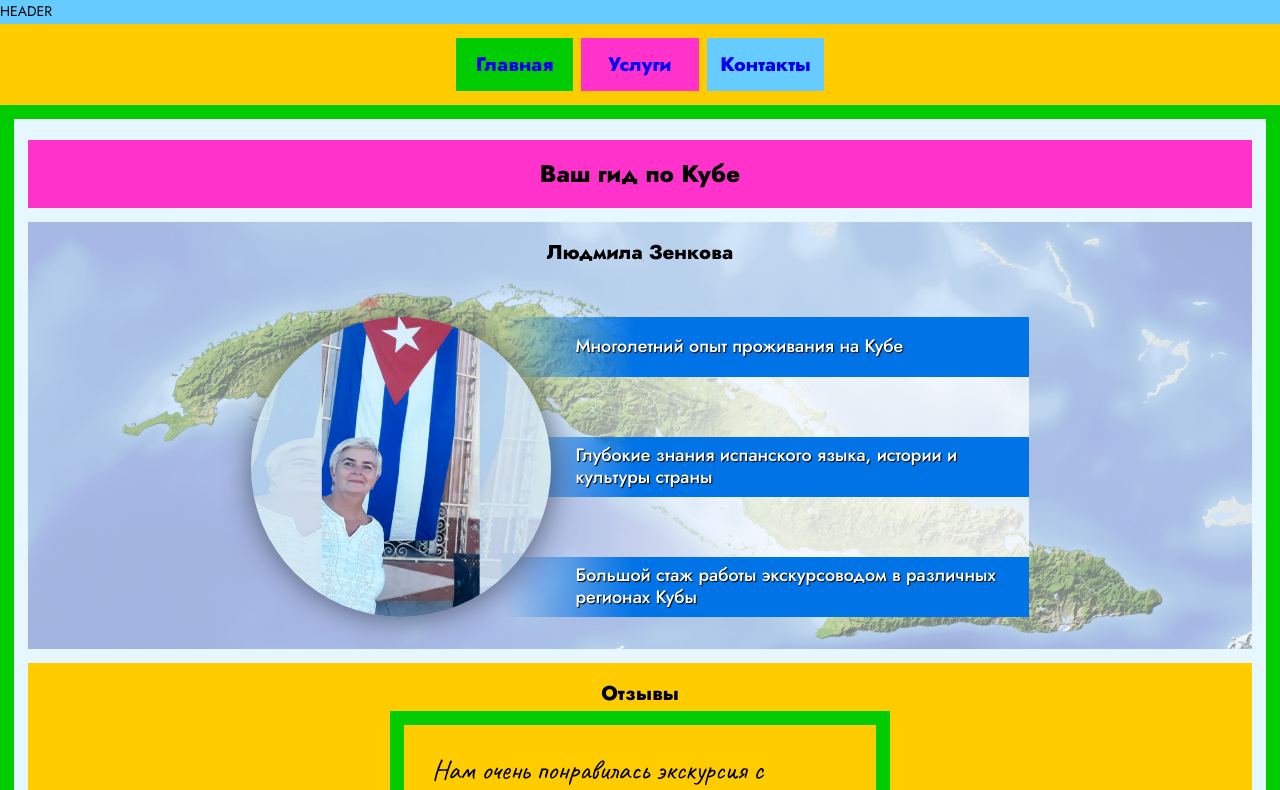
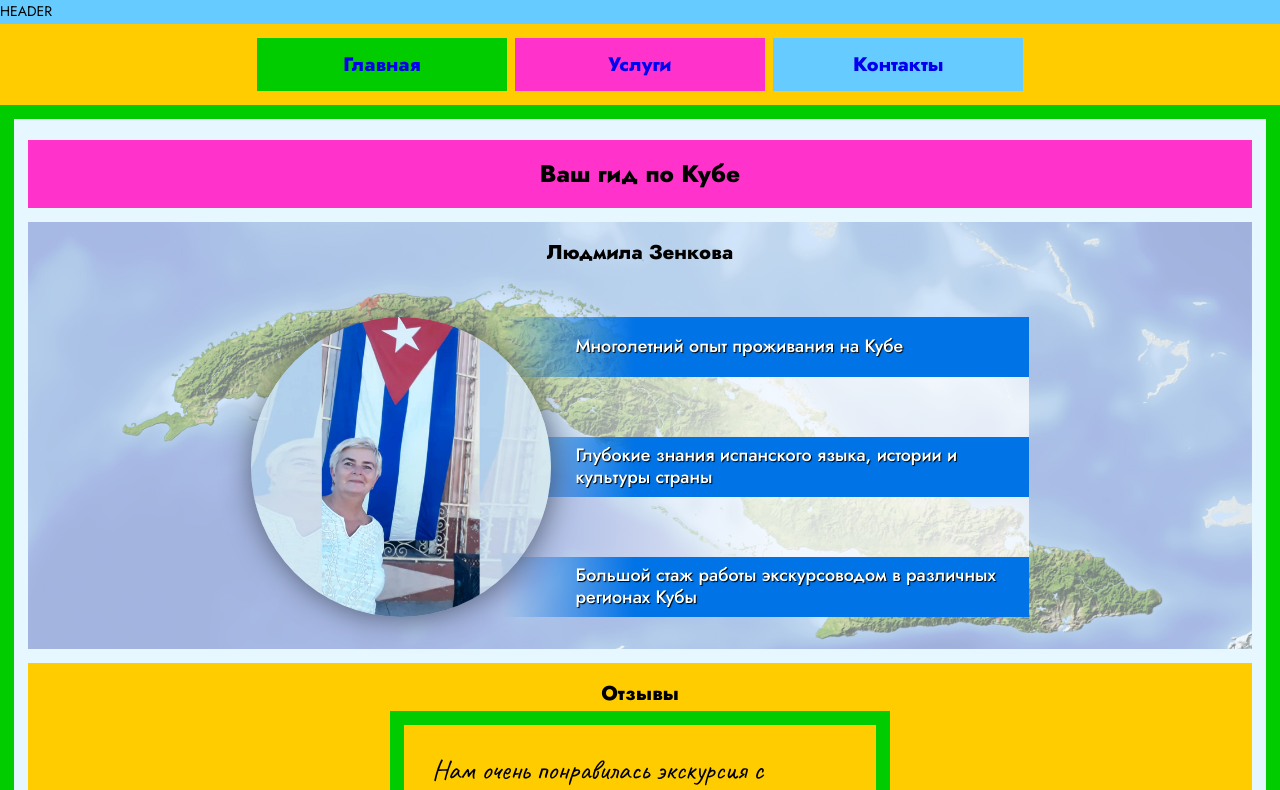
Before and after one commit to igoryen/zenkova, a React (Create React App) app: page / in a window 1280 px wide. Shown: the top 790 px of the page. Built offline with nearby package versions, Linux system fonts and the light colour scheme.

Commit message:
Updated the width of Main Nav buttons.

```diff
--- a/src/styles/components/mainNav.scss
+++ b/src/styles/components/mainNav.scss
@@ -14,12 +14,11 @@
         font-weight: 600;
         list-style: none;
         margin: 0 0.2em;
-        min-width: 6em;
-        // padding: 0.5em;
         text-align: center;
+        display: flex;
 
         a {
-            // min-width: 6em;
+            width: 100%;
             padding: 0.5em;
             display: flex;
             justify-content: center;
@@ -52,3 +51,24 @@
         }
     }
 }
+
+@media only screen and (min-width: $widthSmallest) {
+    .main-nav {
+        li {
+            width: 100%;
+            a {
+                font-size: 0.8em;
+            }
+        }
+    }
+}
+@media only screen and (min-width: $width2ndSmall) {
+    .main-nav {
+        li {
+            width: 20%;
+            a {
+                font-size: 1em;
+            }
+        }
+    }
+}
```
